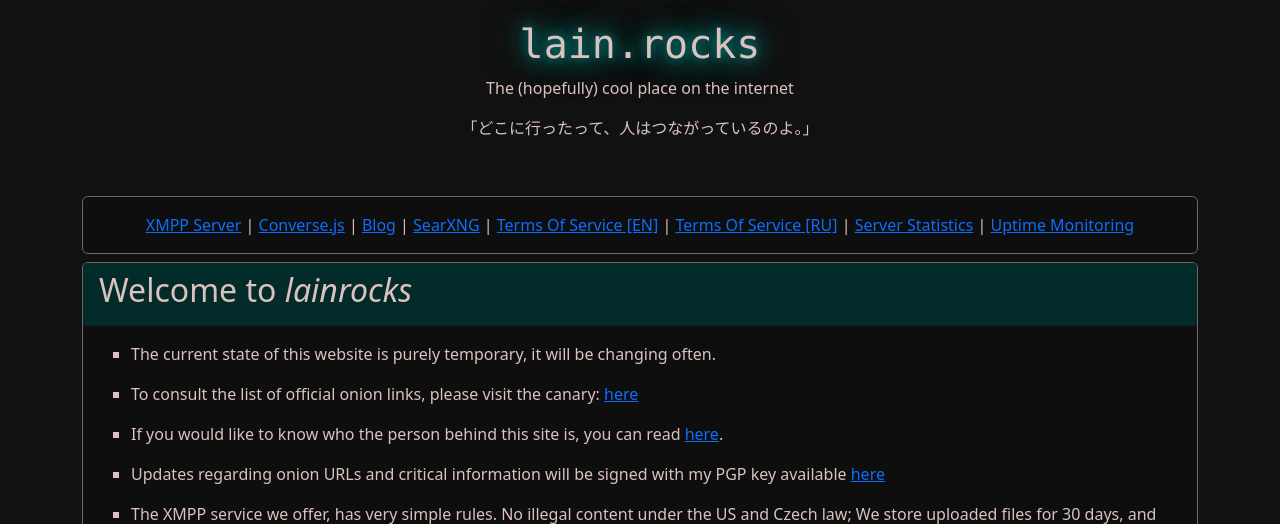
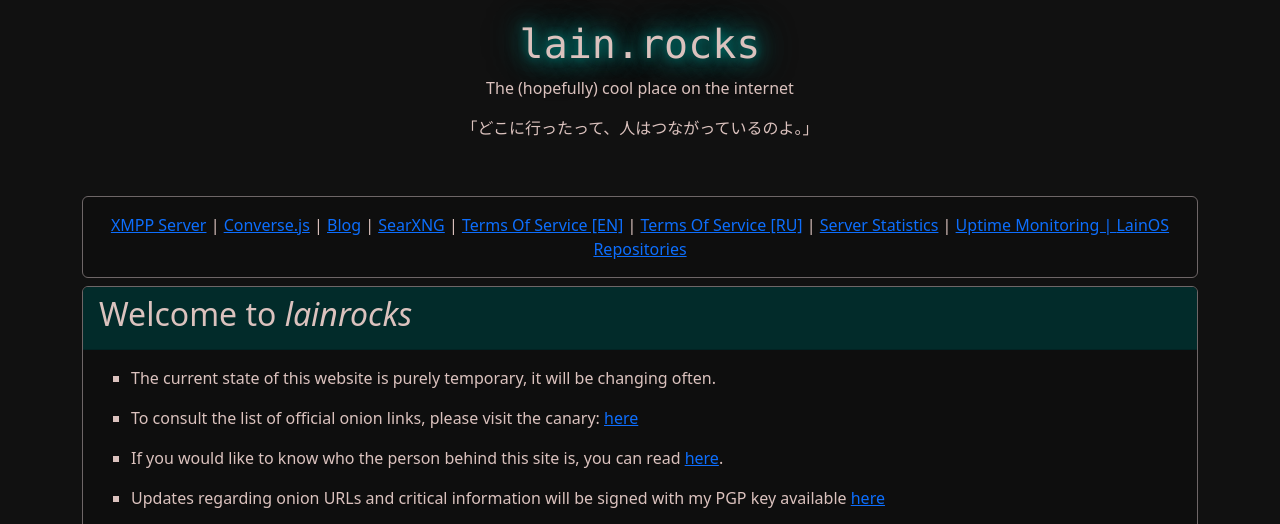
Before and after one commit to tyt4real/lainrocks, a PHP site: page / in a window 1280 px wide. Shown: the top 524 px of the page. Run offline with PHP 8.4, Linux system fonts and the light colour scheme.

Commit message:
Added info about the repositories to the main page

```diff
--- a/index.php
+++ b/index.php
@@ -30,7 +30,7 @@
       <div id="navbar" class="content">
         <div class="mt-2 card">
           <div class="card-body">
-            <a href="./xmpp/register" target="_blank">XMPP Server</a> | <a href="./xmpp/conversejs/" target="_blank">Converse.js</a> | <a href="./sites/blog.php" target="_blank">Blog</a> | <a href="./searxng" target="_blank">SearXNG</a> | <a href="./sites/tos.html" target="_blank">Terms Of Service [EN]</a> | <a href="./sites/tos.ru.html" target="_blank">Terms Of Service [RU]</a> | <a href="./sites/serverstats.php" target="_blank">Server Statistics</a> | <a href="https://stats.uptimerobot.com/6eWo4s81Co" target="_blank">Uptime Monitoring</a>
+            <a href="./xmpp/register" target="_blank">XMPP Server</a> | <a href="./xmpp/conversejs/" target="_blank">Converse.js</a> | <a href="./sites/blog.php" target="_blank">Blog</a> | <a href="./searxng" target="_blank">SearXNG</a> | <a href="./sites/tos.html" target="_blank">Terms Of Service [EN]</a> | <a href="./sites/tos.ru.html" target="_blank">Terms Of Service [RU]</a> | <a href="./sites/serverstats.php" target="_blank">Server Statistics</a> | <a href="https://stats.uptimerobot.com/6eWo4s81Co" target="_blank">Uptime Monitoring | <a href="./sites/repositories.php">LainOS Repositories</a>
           </div>
         </div>
       </div>
```
